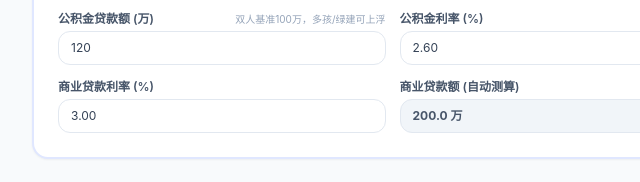
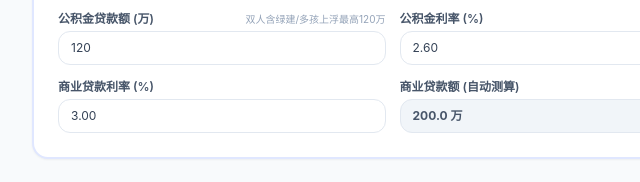
Before and after one commit to amsun10/house-pricing-indicator, a plain HTML site: page index.html in a window 1280 px wide. Shown: the part 457-639 px from the top of the page, 0-640 px from the left. Drawn offline with nearby package versions, Linux system fonts and the light colour scheme.

Commit message:
chore: update provident fund loan helper text to reflect 120w cap

```diff
--- a/index.html
+++ b/index.html
@@ -152,7 +152,7 @@
             <div>
               <div class="flex items-center justify-between mb-1">
                 <label class="text-xs font-semibold text-slate-600">公积金贷款额 (万)</label>
-                <span class="text-[10px] text-slate-400">双人基准100万，多孩/绿建可上浮</span>
+                <span class="text-[10px] text-slate-400">双人含绿建/多孩上浮最高120万</span>
               </div>
               <input type="number" id="inputProvidentLoan" value="120" min="0" max="300" step="10"
                 class="w-full px-3 py-2 text-xs border border-slate-200 rounded-xl bg-white text-slate-700 focus:ring-2 focus:ring-indigo-500" />
```
